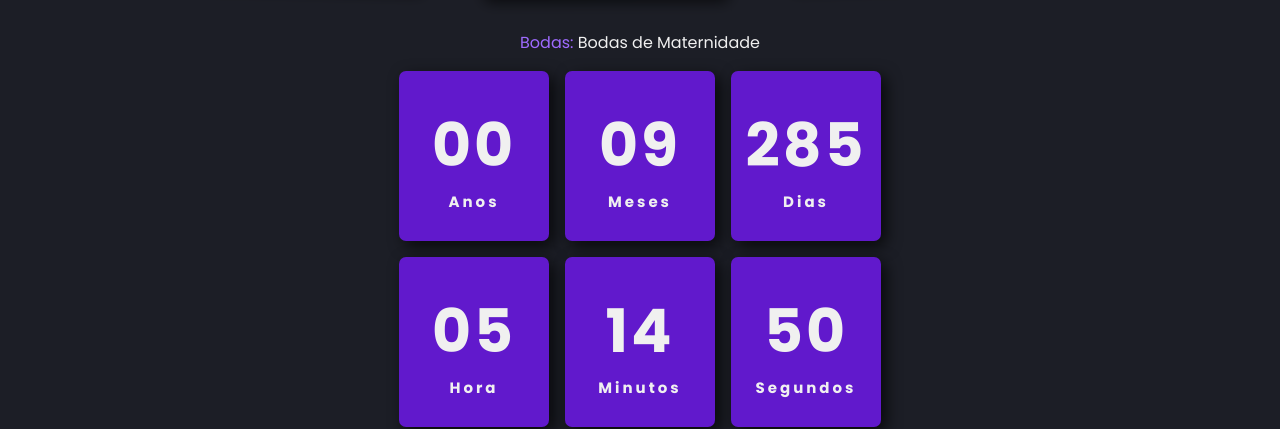
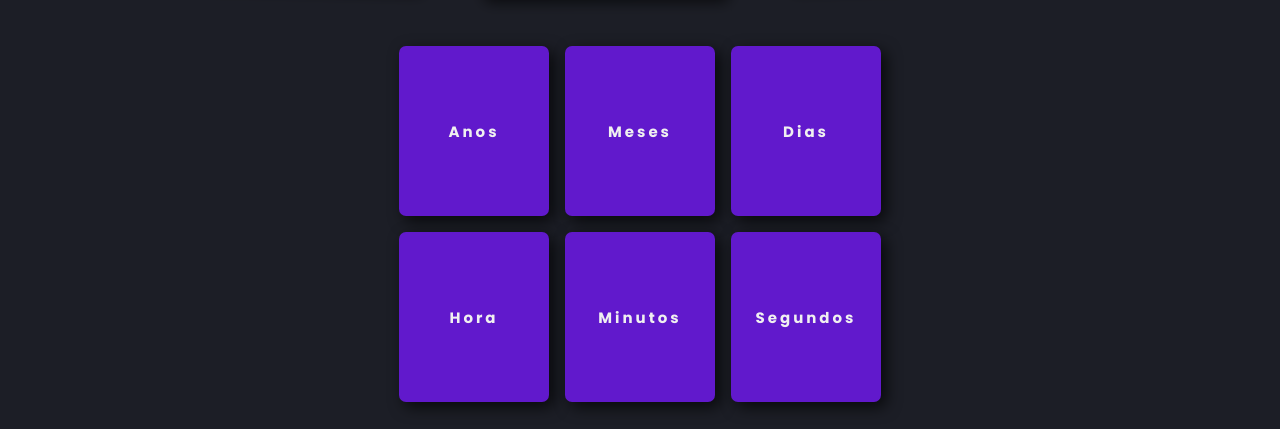
Before and after one commit to paulo-henrique-alves-de-almeida/contador_de_dias, a plain HTML site: page index.html in a window 1280 px wide. Shown: the part 374-803 px from the top of the page. Drawn offline with nearby package versions, Linux system fonts and the light colour scheme.

Commit message:
commit triste

```diff
--- a/index.html
+++ b/index.html
@@ -126,33 +126,33 @@
     </section> <!-- fotos -->
 
     <section class="contador">
-        <p class="bodas"><span class="obs">Bodas:</span> <span id="bodas">asd</span></p>
+        <!-- <p class="bodas"><span class="obs">Bodas:</span> <span id="bodas"></span></p> -->
         <div class="tempos">
             <div class="tempo">
-                <span id="anos">00</span>
+                <span id="anos"></span>
                 <span>Anos</span>
             </div> <!-- anos -->
             <div class="tempo">
-                <span id="meses">00</span>
+                <span id="meses"></span>
                 <span>Meses</span>
             </div> <!-- meses -->
             <div class="tempo">
-                <span id="dias">00</span>
+                <span id="dias"></span>
                 <span>Dias</span>
             </div> <!-- dias -->
         </div> <!-- tempos -->
 
         <div class="tempos">
             <div class="tempo">
-                <span id="horas">00</span>
+                <span id="horas"></span>
                 <span>Hora</span>
             </div> <!-- horas -->
             <div class="tempo">
-                <span id="minutos">00</span>
+                <span id="minutos"></span>
                 <span>Minutos</span>
             </div> <!-- minutos -->
             <div class="tempo">
-                <span id="segundos">00</span>
+                <span id="segundos"></span>
                 <span>Segundos</span>
             </div> <!-- segundos -->
         </div> <!-- tempos -->
```
